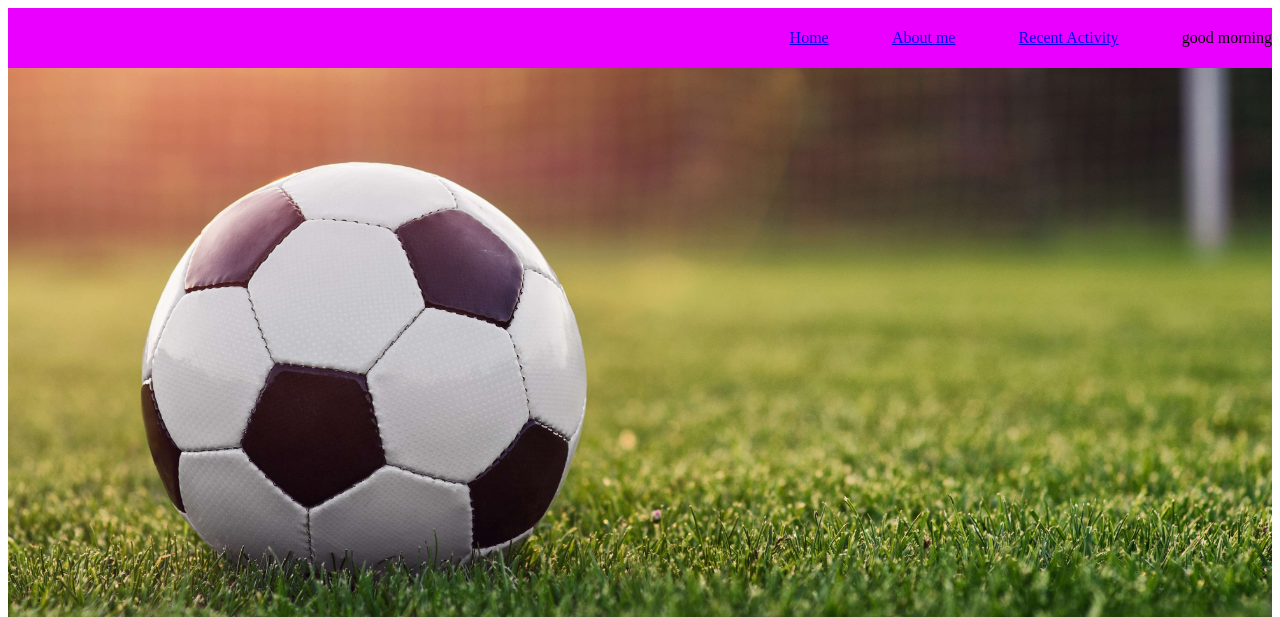
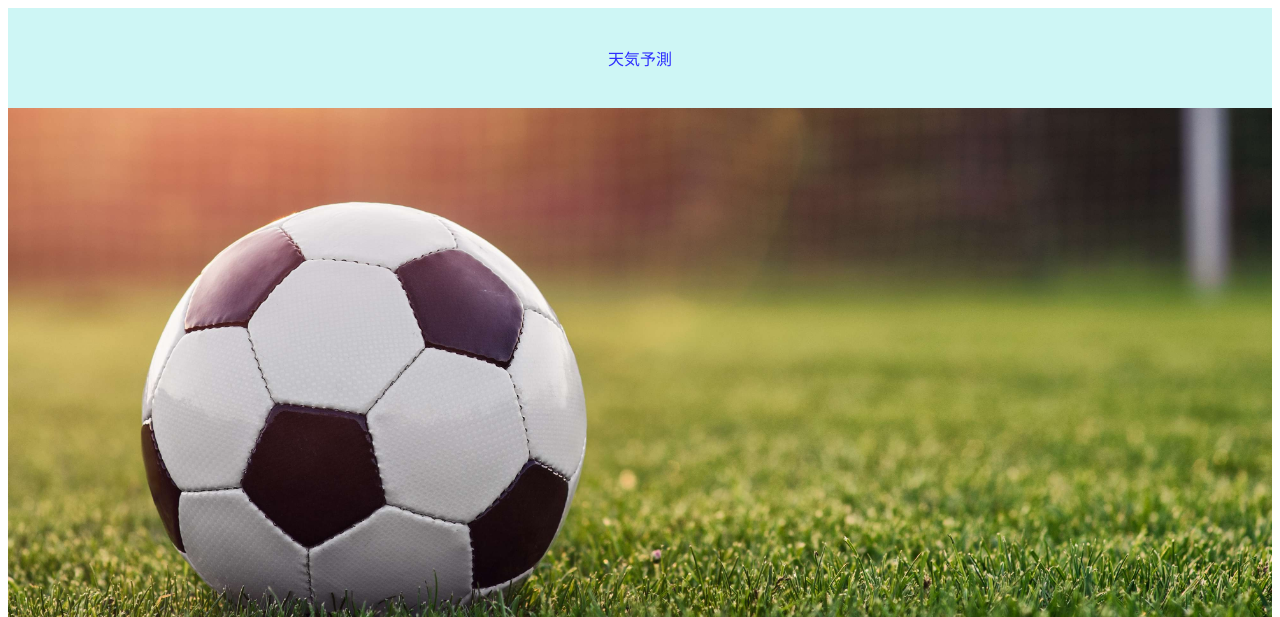
Before and after one commit to takeru227/weather_app, a Flask app: page / in a window 1280 px wide. Shown: the top 617 px of the page. Run offline with Flask 3, Linux system fonts and the light colour scheme.

Commit message:
CSSの編集

```diff
--- a/static/stylesheets/index.css
+++ b/static/stylesheets/index.css
@@ -1,12 +1,13 @@
 .header-nav {
-  background-color: #ea00ff;
+  background-color: #CEF6F5;
+  color: #2E2EFE;
   /*position: fixed;*/
-  height: 60px;
+  height: 100px;
   width: 100%;
 
   display: flex;
   flex-direction: row;
-  justify-content: flex-end;
+  justify-content: center;
   align-items: center;
 }
 
--- a/templates/index.html
+++ b/templates/index.html
@@ -9,10 +9,10 @@
 
 <body>
     <header class="header-nav">
-      <nav><a href="#first-block">Home</a></nav>
+       <!--<nav><a href="#first-block">Home</a></nav>
       <nav><a href="#second-block">About me</a></nav>
-      <nav><a href="#third-block">Recent Activity</a></nav>
-      <p>good morning</p>
+      <nav><a href="#third-block">Recent Activity</a></nav>-->
+      <p>天気予測</p>
     </header>
 
   <!--  コンテンツを一旦仮置きする  -->
```
